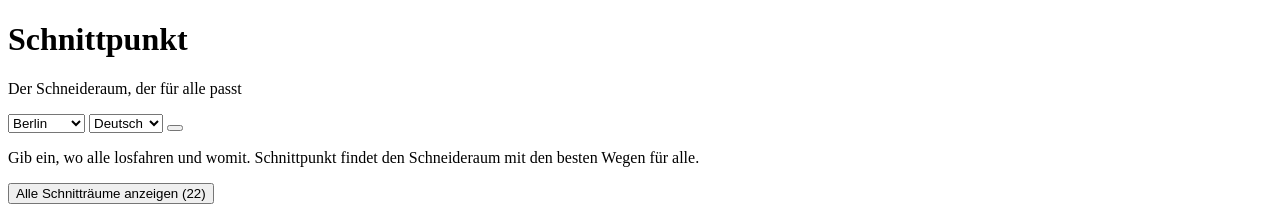
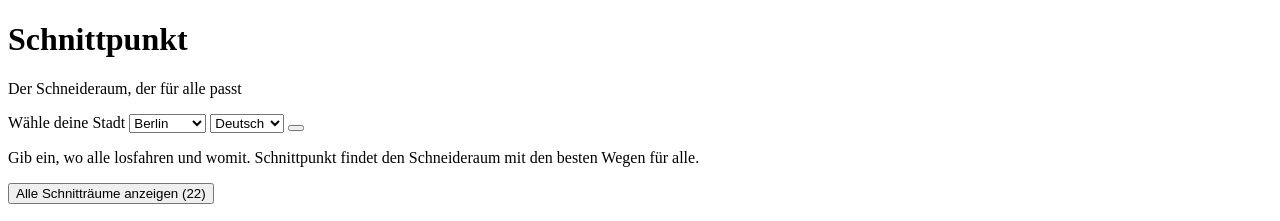
Before and after one commit to moritz-poth/Schnittpunkt, a website with bundled scripts: page index.html in a window 1280 px wide. Shown: the top 221 px of the page. Built offline with nearby package versions, Linux system fonts and the light colour scheme.

Commit message:
Label "Choose your city" before the city menu
Co-Authored-By: Claude Opus 5.5 <noreply@anthropic.com>

```diff
--- a/app.js
+++ b/app.js
@@ -1,7 +1,7 @@
-import { config, cities } from './config.js?v=29446b1c2e';
-import { MODES, scoreRoom, rankRooms, pickCandidates, parseCoords, parseTime, monthGrid, newId } from './core.js?v=29446b1c2e';
-import * as api from './services.js?v=29446b1c2e';
-import { STRINGS, LANGS } from './i18n.js?v=29446b1c2e';
+import { config, cities } from './config.js?v=c0e4e6413a';
+import { MODES, scoreRoom, rankRooms, pickCandidates, parseCoords, parseTime, monthGrid, newId } from './core.js?v=c0e4e6413a';
+import * as api from './services.js?v=c0e4e6413a';
+import { STRINGS, LANGS } from './i18n.js?v=c0e4e6413a';
 
 const MODE_ICON = { transit: '🚇', bike: '🚲', car: '🚗', walk: '🚶' };
 
@@ -584,7 +584,6 @@ function render() {
   for (const node of document.querySelectorAll('[data-i18n]')) node.textContent = t(node.dataset.i18n);
   const city = document.getElementById('city');
   city.replaceChildren(...Object.entries(cities).map(([id, c]) => el('option', { value: id, selected: id === config.cityId, text: c.names?.[state.lang] ?? c.name })));
-  city.setAttribute('aria-label', t('city'));
   const lang = document.getElementById('lang');
   lang.replaceChildren(...LANGS.map(([code, name]) => el('option', { value: code, selected: code === state.lang, text: name })));
   lang.setAttribute('aria-label', t('language'));
--- a/i18n.js
+++ b/i18n.js
@@ -4,7 +4,7 @@ export const STRINGS = {
   en: {
     pageTitle: 'Schnittpunkt – the best editing room for everyone',
     tagline: 'The editing room that suits everyone',
-    city: 'City', language: 'Language', darkMode: 'Dark mode',
+    city: 'Choose your city', language: 'Language', darkMode: 'Dark mode',
     intro: 'Enter where everyone starts and how they travel. Schnittpunkt finds the editing room with the best journeys for all.',
     roomsLoadFailed: 'The room list could not be loaded. Reload the page.',
     noRoomsYet: 'There are no editing rooms for this city yet.',
@@ -38,7 +38,7 @@ export const STRINGS = {
   de: {
     pageTitle: 'Schnittpunkt – der beste Schneideraum für alle',
     tagline: 'Der Schneideraum, der für alle passt',
-    city: 'Stadt', language: 'Sprache', darkMode: 'Dunkler Modus',
+    city: 'Wähle deine Stadt', language: 'Sprache', darkMode: 'Dunkler Modus',
     intro: 'Gib ein, wo alle losfahren und womit. Schnittpunkt findet den Schneideraum mit den besten Wegen für alle.',
     roomsLoadFailed: 'Die Raumliste konnte nicht geladen werden. Lade die Seite neu.',
     noRoomsYet: 'Für diese Stadt sind noch keine Schneideräume eingetragen.',
@@ -72,7 +72,7 @@ export const STRINGS = {
   fr: {
     pageTitle: 'Schnittpunkt – la meilleure salle de montage pour tous',
     tagline: 'La salle de montage qui convient à tous',
-    city: 'Ville', language: 'Langue', darkMode: 'Mode sombre',
+    city: 'Choisissez votre ville', language: 'Langue', darkMode: 'Mode sombre',
     intro: 'Indiquez d’où part chacun et comment il se déplace. Schnittpunkt trouve la salle de montage avec les meilleurs trajets pour tous.',
     roomsLoadFailed: 'Impossible de charger la liste des salles. Rechargez la page.',
     noRoomsYet: 'Aucune salle de montage pour cette ville pour l’instant.',
@@ -106,7 +106,7 @@ export const STRINGS = {
   es: {
     pageTitle: 'Schnittpunkt – la mejor sala de montaje para todos',
     tagline: 'La sala de montaje que conviene a todos',
-    city: 'Ciudad', language: 'Idioma', darkMode: 'Modo oscuro',
+    city: 'Elige tu ciudad', language: 'Idioma', darkMode: 'Modo oscuro',
     intro: 'Indica desde dónde sale cada persona y cómo viaja. Schnittpunkt encuentra la sala de montaje con los mejores trayectos para todos.',
     roomsLoadFailed: 'No se pudo cargar la lista de salas. Recarga la página.',
     noRoomsYet: 'Todavía no hay salas de montaje para esta ciudad.',
--- a/index.html
+++ b/index.html
@@ -9,7 +9,7 @@
   <meta name="referrer" content="strict-origin-when-cross-origin">
   <link rel="icon" href="icon.svg" type="image/svg+xml">
   <link rel="stylesheet" href="vendor/leaflet/leaflet.css">
-  <link rel="stylesheet" href="style.css?v=29446b1c2e">
+  <link rel="stylesheet" href="style.css?v=c0e4e6413a">
 </head>
 <body>
   <header class="topbar">
@@ -18,6 +18,7 @@
       <p class="tagline" data-i18n="tagline"></p>
     </div>
     <div class="settings">
+      <label for="city" data-i18n="city"></label>
       <select id="city"></select>
       <select id="lang"></select>
       <button id="theme" type="button" role="switch" class="switch"><span class="knob"></span></button>
@@ -33,6 +34,6 @@
     <p><span data-i18n="coffee"></span> <a href="https://buymeacoffee.com/moritzpoth" target="_blank" rel="noopener" data-i18n="coffeeButton"></a> · <a href="https://github.com/moritz-poth/Schnittpunkt" target="_blank" rel="noopener" data-i18n="source"></a></p>
   </footer>
   <script src="vendor/leaflet/leaflet.js"></script>
-  <script type="module" src="app.js?v=29446b1c2e"></script>
+  <script type="module" src="app.js?v=c0e4e6413a"></script>
 </body>
 </html>
--- a/services.js
+++ b/services.js
@@ -1,5 +1,5 @@
 // All network access: geocoding (Photon), street routing (OSRM), public transport (Transitous).
-import { config } from './config.js?v=29446b1c2e';
+import { config } from './config.js?v=c0e4e6413a';
 
 const OSRM = {
   car: 'https://routing.openstreetmap.de/routed-car/table/v1/driving/',
--- a/style.css
+++ b/style.css
@@ -29,6 +29,7 @@ a { color: var(--accent); }
 h1 { font: 300 20px/1.2 'Helvetica Neue', Helvetica, Arial, sans-serif; text-transform: uppercase; letter-spacing: 0.25em; margin: 0; }
 .tagline { margin: 2px 0 0; color: var(--faint); font-size: 11px; }
 .settings { margin-left: auto; display: flex; align-items: center; gap: 12px; }
+.settings label { margin: 0 -4px 0 0; color: var(--faint); font-size: 12px; }
 
 .layout { flex: 1; display: grid; grid-template-columns: minmax(340px, 460px) 1fr; min-height: 0; }
 /* relative: absolute .sr texts inside would otherwise hang off the page and make it scroll. */
```
